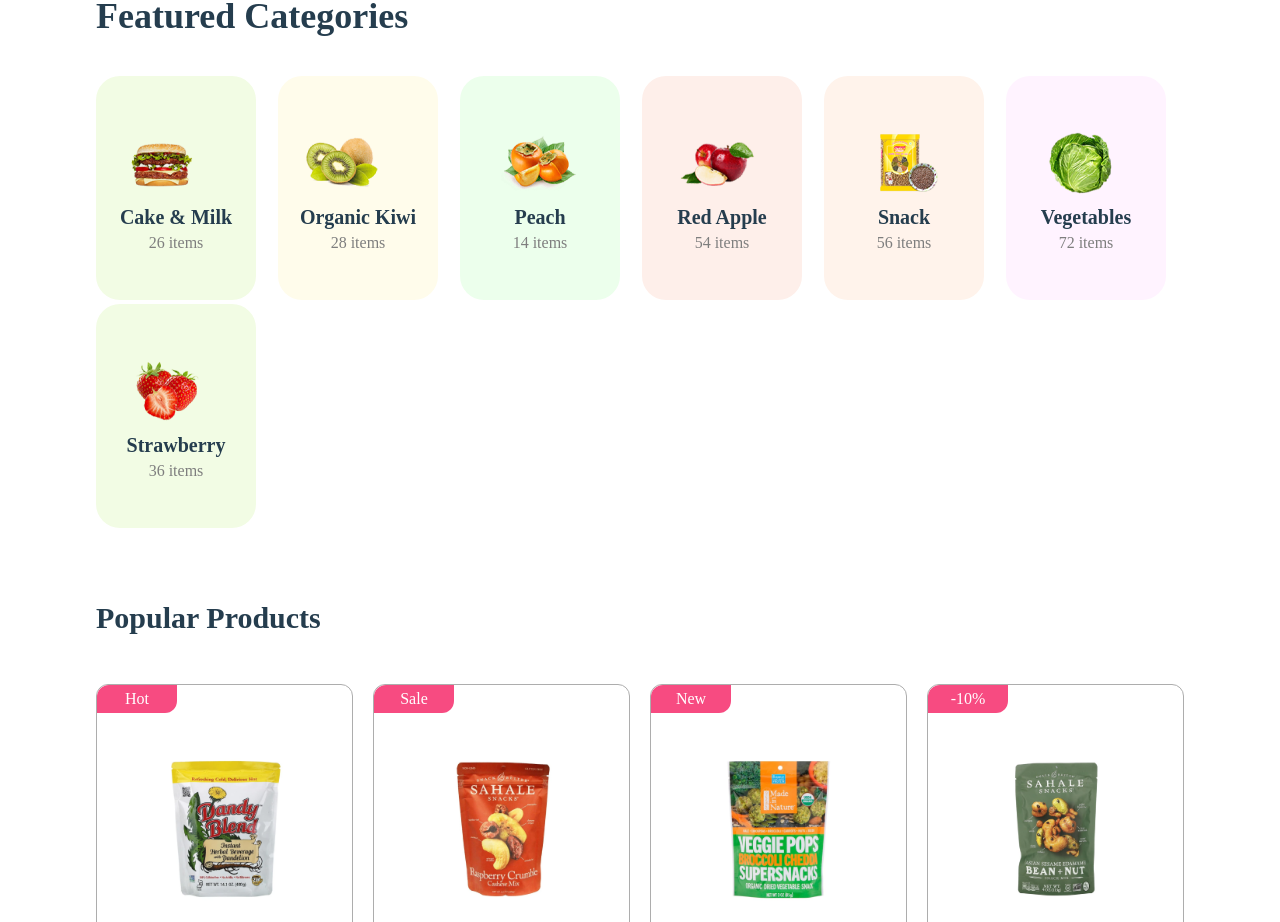
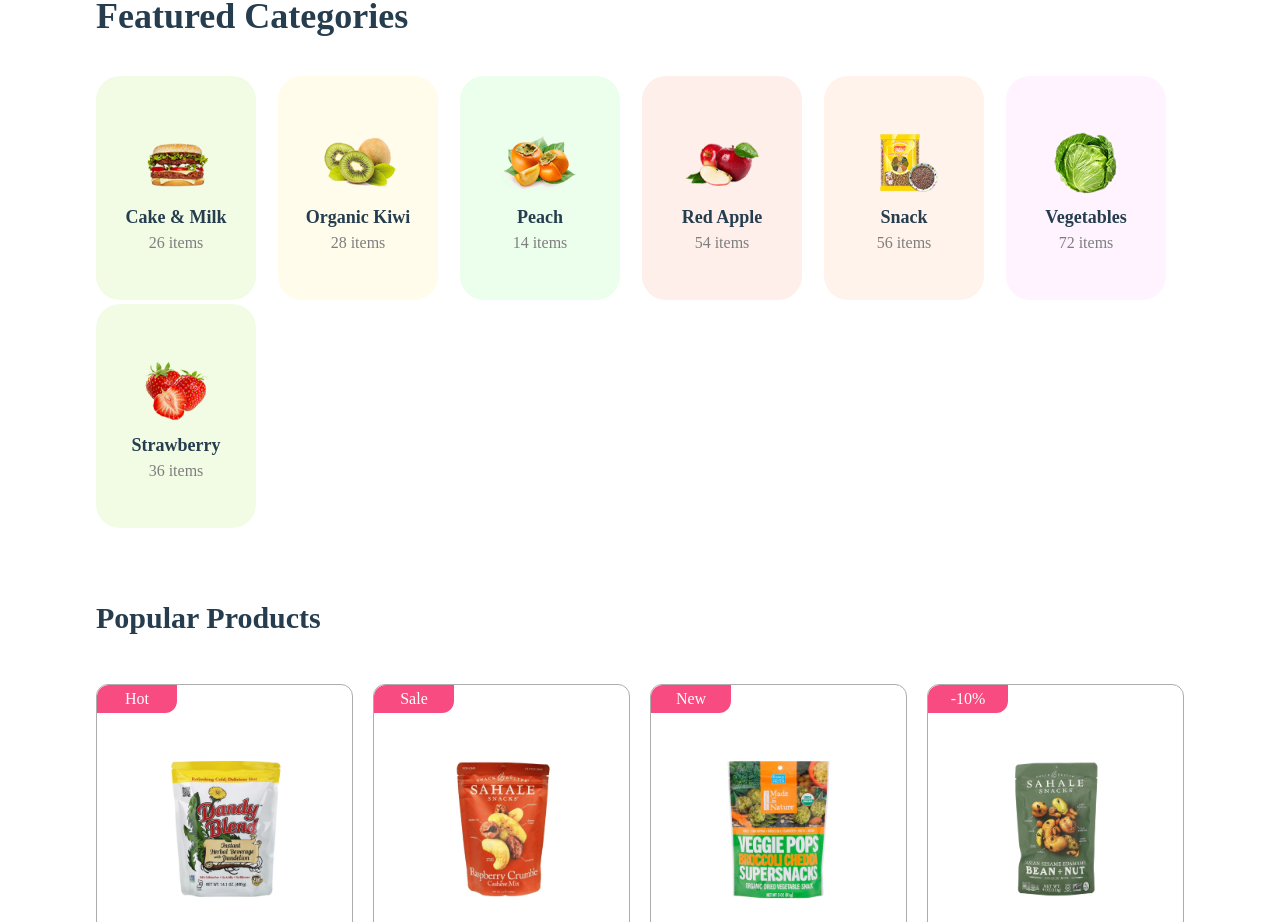
Before and after one commit to vicktor349/nestmart, a Next.js app: page / in a window 1280 px wide. Shown: the part 780-1702 px from the top of the page. Built offline with nearby package versions, Linux system fonts and the light colour scheme.

Commit message:
Centered Image and text of the category card

```diff
--- a/components/FeaturedCategoriesCard.js
+++ b/components/FeaturedCategoriesCard.js
@@ -5,10 +5,10 @@ const FeaturedCategoriesCard = ({ logo, item, amount, bg }) =>
 {
     return (
         <div className={`${bg} w-40 h-56 flex justify-center items-center border border-transparent rounded-3xl hover:shadow-md hover:cursor-pointer`}>
-            <div>
-                <Image src={logo} alt='Featured Image' width={100} height={100} className='text-center h-auto w-auto' />
+            <div className='grid place-items-center'>
+                <Image src={logo} alt='Featured Image' width={100} height={100} className='h-auto w-auto' />
                 <section className='text-center'>
-                    <h3 className='text-primaryText font-semibold text-xl'>{item}</h3>
+                    <h3 className='text-primaryText font-semibold text-lg'>{item}</h3>
                     <p className='text-[#7E7E7E]'>{amount} items</p>
                 </section>
             </div>
```
